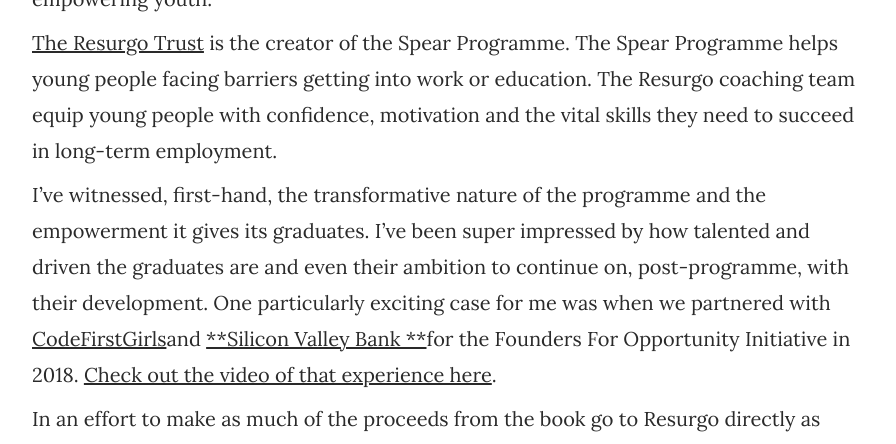
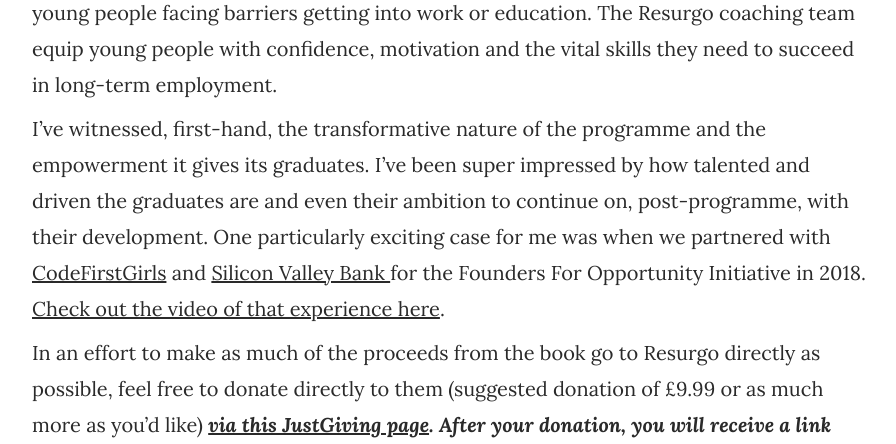
Before and after one commit to matthewcobb/ffg, a Jekyll site: the page built from _posts/2021-04-30-resurgo-spear.md, in a window 1280 px wide and 1400 px high, scrolled down 948 px. Shown: the top 444 px of the window, without its empty margins (190-1086 px from the left). Built offline with Jekyll 4.4.1, drawn with Linux system fonts in a browser that asks for light colours.

```diff
--- a/_posts/2021-04-30-resurgo-spear.md
+++ b/_posts/2021-04-30-resurgo-spear.md
@@ -5,18 +5,12 @@ date: 2021-04-30T23:00:00.000+00:00
 featured_image: "/uploads/0-uhqnvvqt4u55fahy.png"
 
 ---
-***
-
 Whilst the focus of the Fundraising Field Guide Book is to help clarify the fundraising challenges and process for high growth early-stage tech startups, there are many other forms of praise-worthy entrepreneurship. Some non-tech startups are doing very amazing things, particularly in the realm of social entrepreneurship and social development. In particular, I’d like to highlight the work of [Resurgo’s Spear Programme](https://resurgo.org.uk/spear-programme/the-spear-programme/) in empowering youth.
 
 [The Resurgo Trust](https://resurgo.org.uk/) is the creator of the Spear Programme. The Spear Programme helps young people facing barriers getting into work or education. The Resurgo coaching team equip young people with confidence, motivation and the vital skills they need to succeed in long-term employment.
 
-I’ve witnessed, first-hand, the transformative nature of the programme and the empowerment it gives its graduates. I’ve been super impressed by how talented and driven the graduates are and even their ambition to continue on, post-programme, with their development. One particularly exciting case for me was when we partnered with [CodeFirstGirls](https://codefirstgirls.org.uk/)and [**Silicon Valley Bank **](https://www.svb.com/uk)for the Founders For Opportunity Initiative in 2018. [Check out the video of that experience here](https://www.youtube.com/watch?v=Sf-hvtMAWIA).
+I’ve witnessed, first-hand, the transformative nature of the programme and the empowerment it gives its graduates. I’ve been super impressed by how talented and driven the graduates are and even their ambition to continue on, post-programme, with their development. One particularly exciting case for me was when we partnered with [CodeFirstGirls](https://codefirstgirls.org.uk/) and [Silicon Valley Bank ](https://www.svb.com/uk)for the Founders For Opportunity Initiative in 2018. [Check out the video of that experience here](https://www.youtube.com/watch?v=Sf-hvtMAWIA).
 
 In an effort to make as much of the proceeds from the book go to Resurgo directly as possible, feel free to donate directly to them (suggested donation of £9.99 or as much more as you’d like) [**_via this JustGiving page_**](https://www.justgiving.com/fundraising/fundraisingfieldguide-charity-3)**_. After your donation, you will receive a link from which you will be able to download the book._**
 
 ![](https://cdn-images-1.medium.com/max/800/0*wOku7dgwhrTUQPkR.jpeg)
-
-***
-
-###
```
